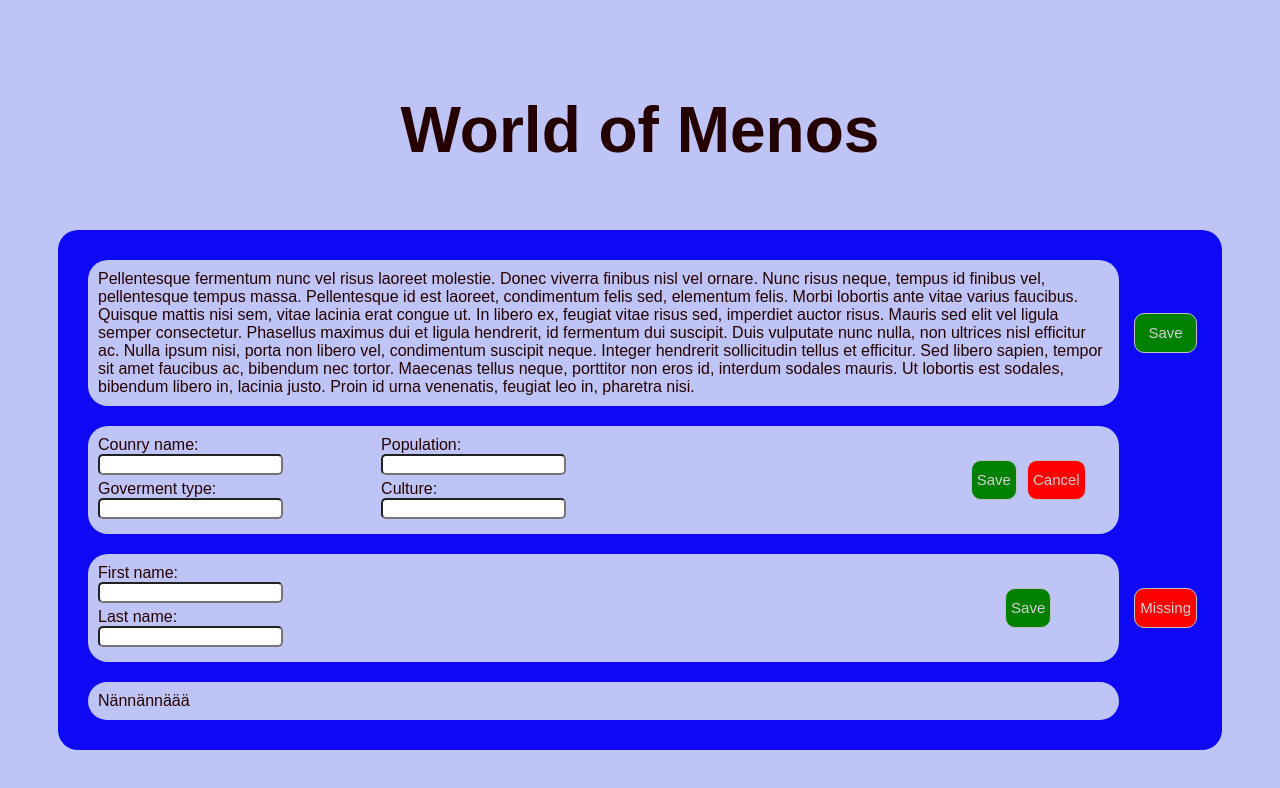
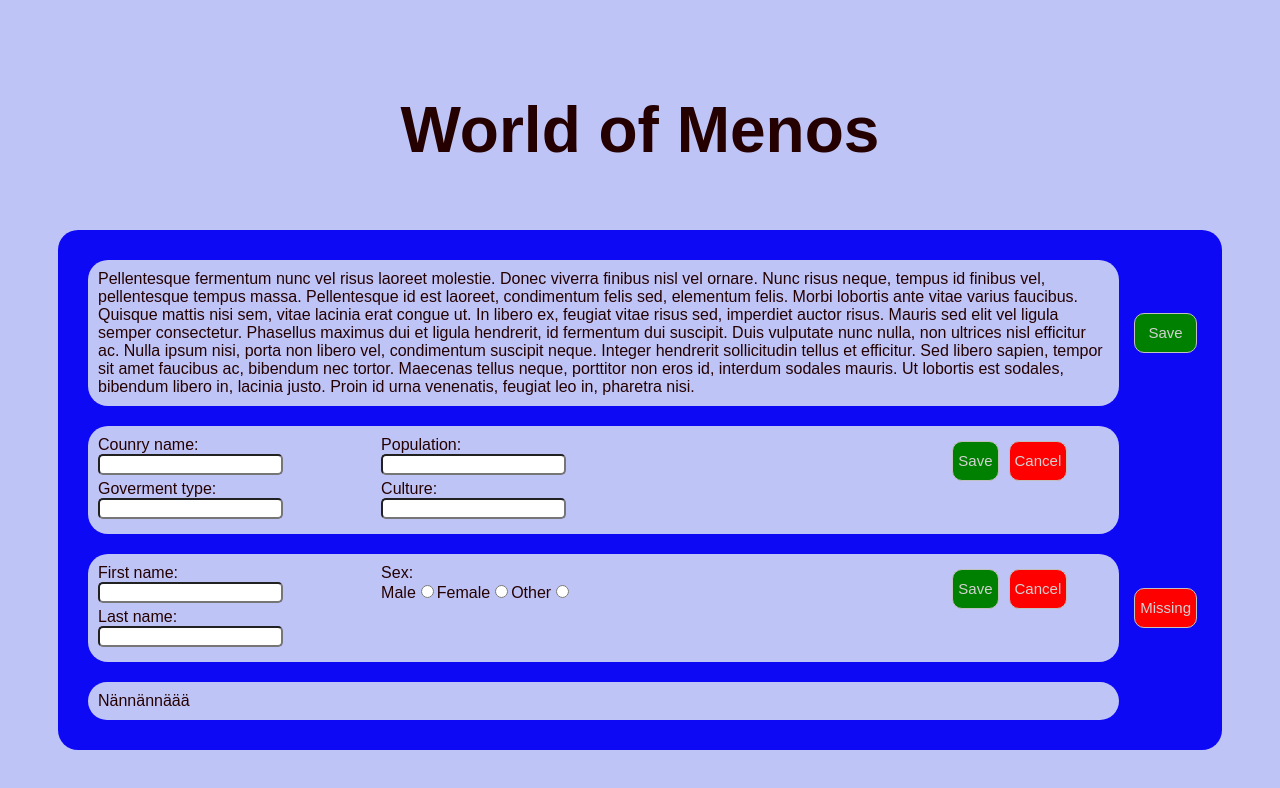
Before and after one commit to Toivotak/Menos, a React (Create React App) app: page / in a window 1280 px wide. Shown: the top 788 px of the page. Built offline with nearby package versions, Linux system fonts and the light colour scheme.

Commit message:
form buttons

```diff
--- a/src/components/Form.js
+++ b/src/components/Form.js
@@ -4,7 +4,7 @@ import Button from './Button'
 const Form = ({type}) => {
     const formSubmitted = (event) => {
         event.preventDefault();
-        console.log(event);
+        console.log("form send");
     }
 
     const onClick = () => {
@@ -20,10 +20,19 @@ const Form = ({type}) => {
                     <label htmlFor="lname">Last name:</label><br />
                     <input type="text" id="lname" name="lname" className="form-input-text" />
                 </div>
-                <div className="form-collumn-2"></div>
+                <div className="form-collumn-2">
+                    <label>Sex:</label><br />
+                    <label htmlFor="male">Male</label>
+                    <input type="radio" id="male" name="gender" value="male" />
+                    <label htmlFor="female">Female</label>
+                    <input type="radio" id="female" name="gender" value="female" />
+                    <label htmlFor="other">Other</label>
+                    <input type="radio" id="other" name="gender" value="other" />
+                </div>
                 <div className="form-collumn-3"></div>
                 <div className="form-collumn-4">
                     <Button type="submit" color="green" text="Save" onClick={onClick} />
+                    <Button type="reset" color="red" text="Cancel" onClick={onClick} />
                 </div>
             </form>
         )
@@ -46,7 +55,7 @@ const Form = ({type}) => {
                 <div className="form-collumn-3"></div>
                 <div className="form-collumn-4">
                     <Button type="submit" color="green" text="Save" onClick={onClick} />
-                    <Button type="submit" color="red" text="Cancel" onClick={onClick} />
+                    <Button type="reset" color="red" text="Cancel" onClick={onClick} />
                 </div>
             </form>
         )
--- a/src/test.css
+++ b/src/test.css
@@ -90,7 +90,5 @@ a:focus, button:focus, input:focus, textarea:focus {
 
 .form-collumn-4 {
     grid-column-start: 4;
-    display: flex;
-    justify-content: center;
-    align-items: center;
+    justify-content: space-evenly;
 }
```
